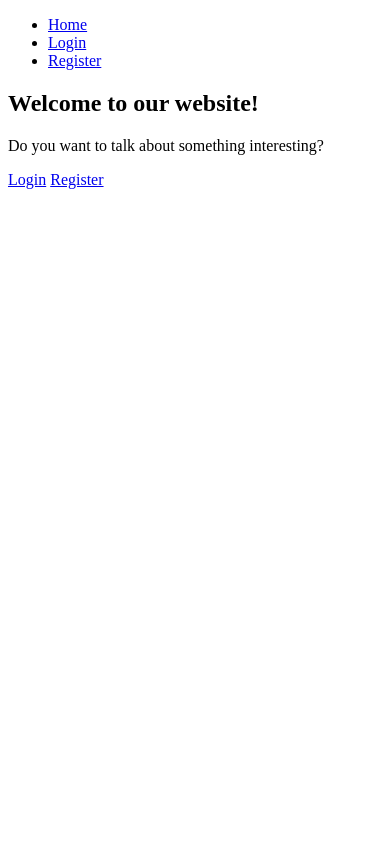
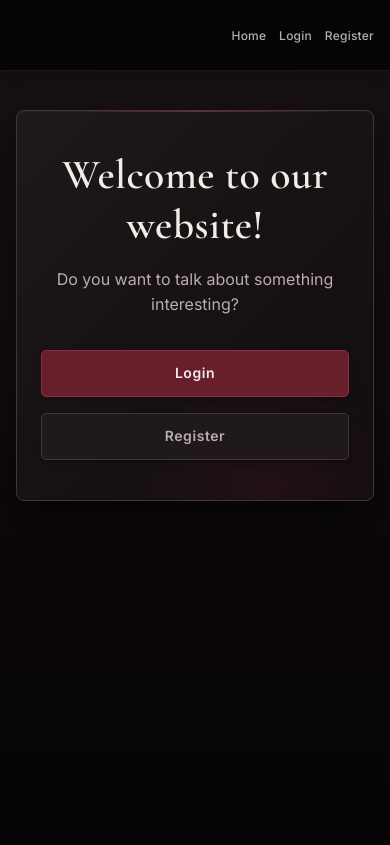
Before and after one commit to Yrla137/project-php-docker-chat-forum, a PHP site: page / in a window 390 px wide. Before the commit the page ends 189 px from the top, so only its background shows below. Run offline with PHP 8.4, Linux system fonts and the light colour scheme.

Commit message:
Base css for root, global, index and navbar.

```diff
--- a/html/index.php
+++ b/html/index.php
@@ -38,6 +38,8 @@ if (isLoggedIn()) {
     <meta charset="UTF-8">
     <meta name="viewport" content="width=device-width, initial-scale=1.0">
     <title>Home</title>
+    <link rel="stylesheet" href="styles/global.css">
+    <link rel="stylesheet" href="styles/index.css">
 </head>
 
 <body>
@@ -54,7 +56,7 @@ if (isLoggedIn()) {
                     </h1>
 
                     <p class="home-text">
-                        Ready to talk about something interesting?
+                        Talk about something interesting, good or bad.
                     </p>
 
                     <a class="home-button" href="groups.php">Explore Groups</a>
--- /dev/null
+++ b/html/styles/global.css
@@ -0,0 +1,80 @@
+@import url("root.css");
+@import url("navbar.css");
+
+/* Global reset */
+* {
+    box-sizing: border-box;
+}
+
+html,
+body {
+    margin: 0;
+    min-height: 100%;
+    padding: 0;
+}
+
+/* Global body */
+body {
+    min-height: 100vh;
+    color: var(--color-text-main);
+    font-family: var(--font-body);
+    font-size: var(--font-size-md);
+    line-height: var(--line-height-body);
+    background-color: var(--color-bg-main);
+}
+
+/* Global typography */
+h1,
+h2,
+h3,
+h4,
+h5,
+h6 {
+    margin-top: 0;
+    color: var(--color-text-main);
+    font-family: var(--font-heading);
+    line-height: var(--line-height-heading);
+}
+
+p {
+    margin-top: 0;
+}
+
+a {
+    color: inherit;
+}
+
+/* Global form elements */
+button,
+input,
+textarea,
+select {
+    font: inherit;
+}
+
+/* Global media */
+img,
+picture,
+video {
+    display: block;
+    max-width: 100%;
+}
+
+/* Global focus */
+a:focus-visible,
+button:focus-visible,
+input:focus-visible,
+textarea:focus-visible,
+select:focus-visible {
+    outline: 2px solid var(--color-border-focus);
+    outline-offset: 3px;
+}
+
+/* Reduced motion */
+@media (prefers-reduced-motion: reduce) {
+    *,
+    *::before,
+    *::after {
+        scroll-behavior: auto !important;
+    }
+}
--- a/html/styles/index.css
+++ b/html/styles/index.css
@@ -0,0 +1,263 @@
+/* Home page */
+body {
+    background:
+        radial-gradient(
+            circle at 52% 45%,
+            rgba(104, 30, 43, 0.12) 0%,
+            rgba(104, 30, 43, 0.04) 32%,
+            transparent 55%
+        ),
+        linear-gradient(
+            90deg,
+            #181315 0%,
+            #151012 18%,
+            #110d0f 38%,
+            #0e0b0c 52%,
+            #100709 67%,
+            #090506 82%,
+            #050506 100%
+        );
+    background-attachment: fixed;
+}
+
+/* Home layout */
+.home-container {
+    min-height: calc(100vh - var(--navbar-height));
+    padding: var(--page-padding);
+    display: flex;
+    align-items: center;
+    justify-content: center;
+}
+
+.home-hero {
+    width: min(100%, var(--content-width));
+    display: flex;
+    align-items: center;
+    justify-content: center;
+}
+
+/* Home card */
+.home-content {
+    position: relative;
+    width: min(100%, 720px);
+    padding: clamp(2.5rem, 6vw, 4.5rem);
+    overflow: hidden;
+    text-align: center;
+    background:
+        linear-gradient(
+            135deg,
+            rgba(31, 25, 27, 0.96) 0%,
+            rgba(24, 18, 20, 0.97) 45%,
+            rgba(18, 13, 15, 0.98) 100%
+        );
+    border: 1px solid var(--color-border);
+    border-radius: var(--radius-large);
+    box-shadow:
+        var(--shadow-deep),
+        0 1px 0 rgba(255, 255, 255, 0.025) inset;
+}
+
+/* Home card top accent */
+.home-content::before {
+    content: "";
+    position: absolute;
+    top: 0;
+    left: 10%;
+    width: 80%;
+    height: 1px;
+    background: linear-gradient(
+        90deg,
+        transparent,
+        rgba(143, 48, 65, 0.75),
+        transparent
+    );
+}
+
+/* Home card red depth */
+.home-content::after {
+    content: "";
+    position: absolute;
+    right: -10%;
+    bottom: -35%;
+    width: 280px;
+    height: 280px;
+    border-radius: var(--radius-round);
+    background: radial-gradient(
+        circle,
+        rgba(105, 25, 38, 0.16) 0%,
+        transparent 70%
+    );
+    pointer-events: none;
+}
+
+/* Home title */
+.home-title {
+    position: relative;
+    z-index: var(--z-content);
+    margin: 0 0 var(--space-md);
+    color: var(--color-off-white);
+    font-size: clamp(2.6rem, 7vw, 4.6rem);
+    font-weight: var(--font-weight-semibold);
+    letter-spacing: 0.01em;
+}
+
+/* Home text */
+.home-text {
+    position: relative;
+    z-index: var(--z-content);
+    max-width: 520px;
+    margin: 0 auto var(--space-xl);
+    color: var(--color-text-secondary);
+    font-size: clamp(1rem, 2vw, 1.125rem);
+}
+
+/* Home actions */
+.home-actions {
+    position: relative;
+    z-index: var(--z-content);
+    display: flex;
+    justify-content: center;
+    gap: var(--space-md);
+    flex-wrap: wrap;
+}
+
+/* Home buttons */
+.home-button {
+    position: relative;
+    z-index: var(--z-content);
+    display: inline-block;
+    padding: var(--button-padding);
+    color: var(--color-off-white);
+    font-size: var(--font-size-sm);
+    font-weight: var(--font-weight-semibold);
+    letter-spacing: 0.04em;
+    text-decoration: none;
+    background: var(--color-red);
+    border: 1px solid var(--color-border-focus);
+    border-radius: var(--button-radius);
+    box-shadow: var(--shadow-small);
+    transition:
+        background-color var(--transition-normal),
+        border-color var(--transition-normal),
+        color var(--transition-normal),
+        transform var(--transition-normal),
+        box-shadow var(--transition-normal);
+}
+
+.home-button:hover {
+    color: var(--color-white);
+    background: var(--color-red-hover);
+    border-color: var(--color-red-soft);
+    transform: translateY(-1px);
+    box-shadow: var(--shadow-red);
+}
+
+/* Secondary button */
+.secondary-button {
+    color: var(--color-text-secondary);
+    background: var(--color-bg-surface-light);
+    border-color: var(--color-border);
+}
+
+.secondary-button:hover {
+    color: var(--color-white);
+    background: #302126;
+    border-color: #713542;
+    box-shadow: var(--shadow-medium);
+}
+
+/* Logged-in home */
+.logged-in-home {
+    border-color: #44363b;
+}
+
+.logged-in-home .home-button {
+    min-width: 150px;
+}
+
+/* Logged-out home */
+.logged-out-home {
+    border-color: var(--color-border);
+}
+
+/* Tablet screens */
+@media (max-width: 900px) {
+    body {
+        background:
+            radial-gradient(
+                circle at 50% 40%,
+                rgba(104, 30, 43, 0.11) 0%,
+                transparent 45%
+            ),
+            linear-gradient(
+                120deg,
+                #181315 0%,
+                #120e10 42%,
+                #0d080a 72%,
+                #050506 100%
+            );
+    }
+
+    .home-content {
+        width: min(100%, 640px);
+    }
+}
+
+/* Small screens */
+@media (max-width: 600px) {
+    body {
+        background:
+            radial-gradient(
+                circle at 50% 35%,
+                rgba(104, 30, 43, 0.12) 0%,
+                transparent 45%
+            ),
+            linear-gradient(
+                180deg,
+                #171214 0%,
+                #100b0d 48%,
+                #090506 75%,
+                #050506 100%
+            );
+    }
+
+    .home-container {
+        align-items: flex-start;
+        padding-top: clamp(2rem, 10vw, 4rem);
+        padding-bottom: clamp(2rem, 10vw, 4rem);
+    }
+
+    .home-content {
+        padding: 2.5rem 1.5rem;
+    }
+
+    .home-actions {
+        flex-direction: column;
+    }
+
+    .home-button {
+        width: 100%;
+    }
+}
+
+/* Very small screens */
+@media (max-width: 380px) {
+    .home-content {
+        padding: 2rem 1.1rem;
+    }
+
+    .home-title {
+        font-size: 2.35rem;
+    }
+}
+
+/* Reduced motion */
+@media (prefers-reduced-motion: reduce) {
+    .home-button {
+        transition: none;
+    }
+
+    .home-button:hover {
+        transform: none;
+    }
+}
--- a/html/styles/navbar.css
+++ b/html/styles/navbar.css
@@ -0,0 +1,107 @@
+/* Navbar container */
+.navbar-container {
+    width: 100%;
+    padding: 0 var(--page-padding);
+    background: rgba(5, 5, 6, 0.96);
+    border-bottom: 1px solid var(--color-border-subtle);
+    box-shadow: 0 4px 16px rgba(0, 0, 0, 0.25);
+}
+
+/* Navbar */
+.navbar {
+    width: min(100%, var(--content-width));
+    min-height: var(--navbar-height);
+    margin: 0 auto;
+    display: flex;
+    align-items: center;
+    justify-content: flex-end;
+}
+
+/* Navbar list */
+.navbar-list {
+    margin: 0;
+    padding: 0;
+    display: flex;
+    align-items: center;
+    gap: clamp(1rem, 2.5vw, 2rem);
+    list-style: none;
+}
+
+/* Navbar links */
+.navbar-link,
+.navbar-logout-button {
+    padding: 0;
+    color: var(--color-text-secondary);
+    font-family: var(--font-body);
+    font-size: var(--font-size-sm);
+    font-weight: var(--font-weight-medium);
+    letter-spacing: 0.04em;
+    text-decoration: none;
+    background: none;
+    border: none;
+    cursor: pointer;
+    transition:
+        color var(--transition-normal),
+        text-shadow var(--transition-normal),
+        transform var(--transition-normal);
+}
+
+.navbar-link:hover,
+.navbar-logout-button:hover {
+    color: var(--color-red-soft);
+    text-shadow: 0 3px 8px rgba(90, 15, 28, 0.65);
+    transform: translateY(-1px);
+}
+
+.navbar-link:focus-visible,
+.navbar-logout-button:focus-visible {
+    color: var(--color-red-soft);
+    outline: none;
+    text-shadow: 0 3px 8px rgba(90, 15, 28, 0.65);
+}
+
+/* Logout form */
+.logout-form {
+    margin: 0;
+}
+
+/* Tablet screens */
+@media (max-width: 700px) {
+    .navbar-container {
+        padding: 0 clamp(1rem, 4vw, 1.5rem);
+    }
+
+    .navbar-list {
+        gap: clamp(0.8rem, 3vw, 1.25rem);
+    }
+}
+
+/* Small screens */
+@media (max-width: 420px) {
+    .navbar-container {
+        padding: 0 1rem;
+    }
+
+    .navbar-list {
+        gap: 0.8rem;
+    }
+
+    .navbar-link,
+    .navbar-logout-button {
+        font-size: var(--font-size-xs);
+        letter-spacing: 0.02em;
+    }
+}
+
+/* Reduced motion */
+@media (prefers-reduced-motion: reduce) {
+    .navbar-link,
+    .navbar-logout-button {
+        transition: color var(--transition-normal), text-shadow var(--transition-normal);
+    }
+
+    .navbar-link:hover,
+    .navbar-logout-button:hover {
+        transform: none;
+    }
+}
--- a/html/styles/root.css
+++ b/html/styles/root.css
@@ -0,0 +1,134 @@
+@import url('https://fonts.googleapis.com/css2?family=Cormorant+Garamond:wght@400;500;600;700&family=Inter:wght@400;500;600;700&display=swap');
+
+:root {
+    /* Background colors */
+    --color-bg-main: #0d0b0c;
+    --color-bg-secondary: #110d0f;
+    --color-bg-surface: #181315;
+    --color-bg-surface-light: #1f191b;
+    --color-bg-input: #120e10;
+    --color-bg-overlay: rgba(5, 5, 6, 0.78);
+
+    /* Text colors */
+    --color-text-main: #f2ede7;
+    --color-text-secondary: #b8adb0;
+    --color-text-muted: #8f8588;
+    --color-text-dark: #0b0a0b;
+
+    /* Red colors */
+    --color-red-dark: #4a151f;
+    --color-red: #681e2b;
+    --color-red-light: #81293a;
+    --color-red-soft: #c45a68;
+    --color-red-hover: #8d3042;
+
+    /* Purple colors */
+    --color-purple-dark: #24191d;
+    --color-purple: #3b2a31;
+    --color-purple-light: #5a4049;
+    --color-purple-soft: #80606a;
+
+    /* Blue colors */
+    --color-blue-dark: #141518;
+    --color-blue: #24272d;
+    --color-blue-light: #3a3f48;
+    --color-blue-soft: #626872;
+
+    /* Neutral colors */
+    --color-white: #ffffff;
+    --color-off-white: #f2ede7;
+    --color-grey-light: #c9c0c2;
+    --color-grey: #8f8588;
+    --color-grey-dark: #3a3235;
+    --color-black: #050506;
+
+    /* Semantic colors */
+    --color-success: #58705a;
+    --color-success-light: #78927a;
+    --color-warning: #9b7135;
+    --color-warning-light: #bd914f;
+    --color-danger: #8f2433;
+    --color-danger-hover: #b12f42;
+
+    /* Border colors */
+    --color-border: #3f363a;
+    --color-border-light: #5a4b50;
+    --color-border-focus: #873343;
+    --color-border-subtle: rgba(242, 237, 231, 0.08);
+
+    /* Typography */
+    --font-heading: "Cormorant Garamond", Georgia, "Times New Roman", serif;
+    --font-body: "Inter", Arial, Helvetica, sans-serif;
+
+    --font-size-xs: 0.75rem;
+    --font-size-sm: 0.875rem;
+    --font-size-md: 1rem;
+    --font-size-lg: 1.125rem;
+    --font-size-xl: 1.5rem;
+    --font-size-2xl: 2rem;
+    --font-size-3xl: 2.75rem;
+    --font-size-4xl: 3.5rem;
+
+    --font-weight-normal: 400;
+    --font-weight-medium: 500;
+    --font-weight-semibold: 600;
+    --font-weight-bold: 700;
+
+    --line-height-body: 1.6;
+    --line-height-heading: 1.2;
+
+    /* Spacing */
+    --space-xs: 0.25rem;
+    --space-sm: 0.5rem;
+    --space-md: 1rem;
+    --space-lg: 1.5rem;
+    --space-xl: 2rem;
+    --space-2xl: 3rem;
+    --space-3xl: 4rem;
+    --space-4xl: 6rem;
+
+    /* Responsive spacing */
+    --page-padding: clamp(1rem, 4vw, 3rem);
+    --section-spacing: clamp(2rem, 6vw, 5rem);
+    --content-gap: clamp(1rem, 2vw, 2rem);
+
+    /* Content widths */
+    --content-width: 1200px;
+    --content-width-medium: 900px;
+    --content-width-small: 700px;
+    --content-width-form: 480px;
+
+    /* Border radius */
+    --radius-small: 4px;
+    --radius-medium: 6px;
+    --radius-large: 8px;
+    --radius-round: 50%;
+
+    /* Shadows */
+    --shadow-small: 0 2px 6px rgba(0, 0, 0, 0.3);
+    --shadow-medium: 0 6px 18px rgba(0, 0, 0, 0.4);
+    --shadow-large: 0 12px 30px rgba(0, 0, 0, 0.5);
+    --shadow-deep: 0 18px 45px rgba(0, 0, 0, 0.6);
+    --shadow-red: 0 8px 20px rgba(78, 12, 25, 0.28);
+
+    /* Transitions */
+    --transition-fast: 0.15s ease;
+    --transition-normal: 0.25s ease;
+    --transition-slow: 0.4s ease;
+
+    /* Form elements */
+    --input-height: 44px;
+    --input-padding: 0.75rem 1rem;
+    --button-padding: 0.7rem 1.2rem;
+    --button-radius: 5px;
+
+    /* Navbar */
+    --navbar-height: 70px;
+
+    /* Z-index */
+    --z-base: 1;
+    --z-content: 10;
+    --z-navbar: 100;
+    --z-overlay: 500;
+    --z-modal: 1000;
+}
```
Also changed, not shown: docs/database.sql (added, +95 -0 lines), 1 other file.
